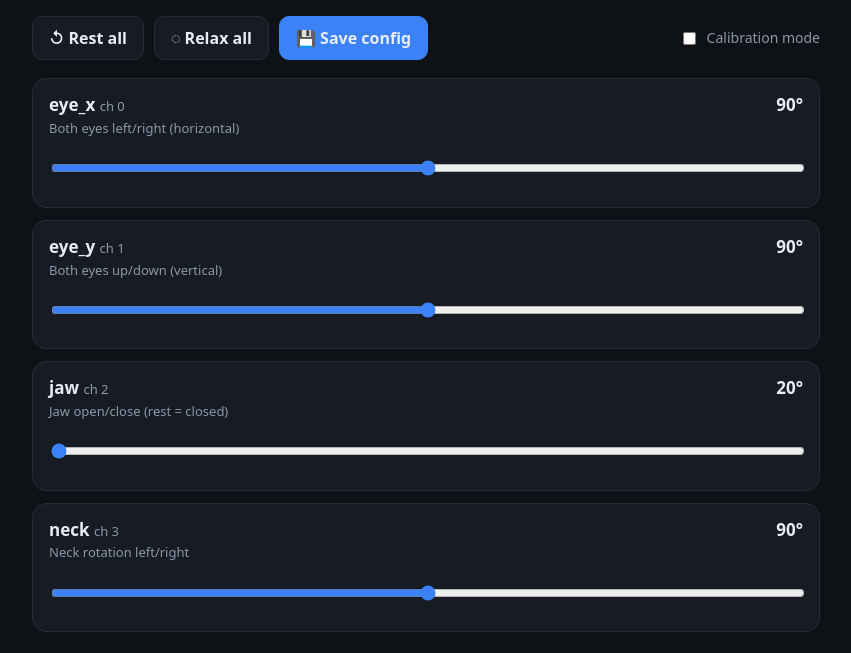
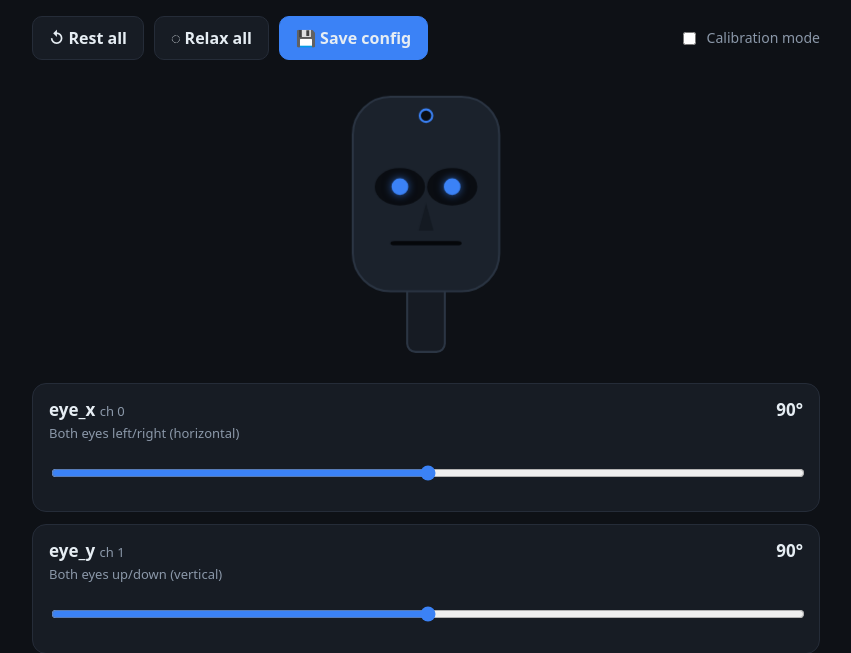
Before and after one commit to nledevil/Project-FRED, a Flask app: page / in a window 1280 px wide. Shown: the part 44-697 px from the top of the page, without its empty margins (214-1065 px from the left). Before the commit the page ends 676 px from the top, so only its background shows below. Run offline with Flask 3, Linux system fonts and the light colour scheme.

Commit message:
Web panel: live SVG head preview reacting to servo sliders
neck yaws the head (CSS 3D rotateY), eye_x/eye_y move the glowing pupils,
jaw opens the mouth; includes a Camera Module 3 dot. Updates on load, on
every slider move, and after Rest.

Co-Authored-By: Claude Opus 4.8 (1M context) <noreply@anthropic.com>

```diff
--- a/web/templates/index.html
+++ b/web/templates/index.html
@@ -38,6 +38,17 @@
            background:#04310f; color:var(--ok); border:1px solid #0a5; padding:10px 18px;
            border-radius:10px; opacity:0; transition:opacity .25s; pointer-events:none; font-weight:600; }
   #toast.show { opacity:1; }
+  .stage { display:flex; justify-content:center; margin:4px 0 20px; }
+  .stage svg { width:min(62vw,230px); height:auto; }
+  #headGroup { transform-box:fill-box; transform-origin:50% 46%; transition:transform .08s linear; }
+  .plate { fill:#1b222c; stroke:#2b3543; stroke-width:2; }
+  .neck { fill:#161b23; stroke:#2b3543; stroke-width:2; }
+  .cam { fill:#0b0e13; stroke:var(--accent); stroke-width:2; }
+  .socket { fill:#0a0d12; }
+  .pupil { fill:var(--accent); filter:drop-shadow(0 0 4px #3b82f6aa);
+           transition:cx .06s linear, cy .06s linear; }
+  .nose { fill:#141a22; }
+  .mouth { fill:#05070a; transition:height .08s linear; }
 </style>
 </head>
 <body>
@@ -51,6 +62,29 @@
   <button onclick="relax()">◌ Relax all</button>
   <button id="saveBtn" class="primary hidden" onclick="save()">💾 Save config</button>
   <label class="toggle"><input type="checkbox" id="calib" onchange="setCalib()"> Calibration mode</label>
+</div>
+
+<div class="stage">
+  <svg id="head" viewBox="0 0 220 272" aria-label="InMoov head preview">
+    <!-- neck (static pivot behind the head) -->
+    <rect class="neck" x="92" y="196" width="36" height="66" rx="8"/>
+    <g id="headGroup">
+      <!-- face plate -->
+      <rect class="plate" x="40" y="18" width="140" height="186" rx="36"/>
+      <!-- Camera Module 3 (top sensor) -->
+      <circle class="cam" cx="110" cy="36" r="6"/>
+      <!-- eye sockets -->
+      <ellipse class="socket" cx="85" cy="104" rx="24" ry="18"/>
+      <ellipse class="socket" cx="135" cy="104" rx="24" ry="18"/>
+      <!-- pupils move with eye_x / eye_y -->
+      <circle id="pupilL" class="pupil" cx="85" cy="104" r="8" data-cx="85" data-cy="104"/>
+      <circle id="pupilR" class="pupil" cx="135" cy="104" r="8" data-cx="135" data-cy="104"/>
+      <!-- nose -->
+      <path class="nose" d="M110 120 l-7 26 h14 z"/>
+      <!-- mouth cavity: height grows with jaw -->
+      <rect id="mouth" class="mouth" x="76" y="156" width="68" height="4" rx="4"/>
+    </g>
+  </svg>
 </div>
 
 <div id="servos"></div>
@@ -107,10 +141,46 @@ function render() {
       </div>`;
     wrap.appendChild(el);
   }
+  updateHead();
+}
+
+// ---- live head preview -------------------------------------------------
+function _val(name) {
+  const s = STATE.servos[name];
+  if (!s) return null;
+  const el = document.getElementById('r-' + name);
+  return { v: el ? +el.value : (s.current ?? s.rest_angle), s };
+}
+function _centered(name) {           // -1..+1 around the servo's mid-travel
+  const r = _val(name);
+  if (!r) return 0;
+  const mid = (r.s.min_angle + r.s.max_angle) / 2;
+  const half = ((r.s.max_angle - r.s.min_angle) / 2) || 1;
+  return Math.max(-1, Math.min(1, (r.v - mid) / half));
+}
+function updateHead() {
+  if (!STATE) return;
+  const g = document.getElementById('headGroup');
+  if (g && STATE.servos.neck)
+    g.style.transform = `perspective(600px) rotateY(${_centered('neck') * 38}deg)`;
+  const ex = STATE.servos.eye_x ? _centered('eye_x') * 11 : 0;   // right = +
+  const ey = STATE.servos.eye_y ? -_centered('eye_y') * 8 : 0;   // up = -
+  for (const id of ['pupilL', 'pupilR']) {
+    const p = document.getElementById(id);
+    if (p) { p.setAttribute('cx', (+p.dataset.cx) + ex);
+             p.setAttribute('cy', (+p.dataset.cy) + ey); }
+  }
+  const j = _val('jaw'), m = document.getElementById('mouth');
+  if (j && m) {
+    const f = Math.max(0, Math.min(1,
+      (j.v - j.s.min_angle) / ((j.s.max_angle - j.s.min_angle) || 1)));
+    m.setAttribute('height', 4 + f * 40);
+  }
 }
 
 function move(name, angle) {
   document.getElementById('v-' + name).textContent = (+angle).toFixed(0) + '°';
+  updateHead();
   // trailing throttle: at most ~1 request / 60ms per servo, always send the last
   const t = throttle[name] || (throttle[name] = {});
   const now = performance.now();
```
